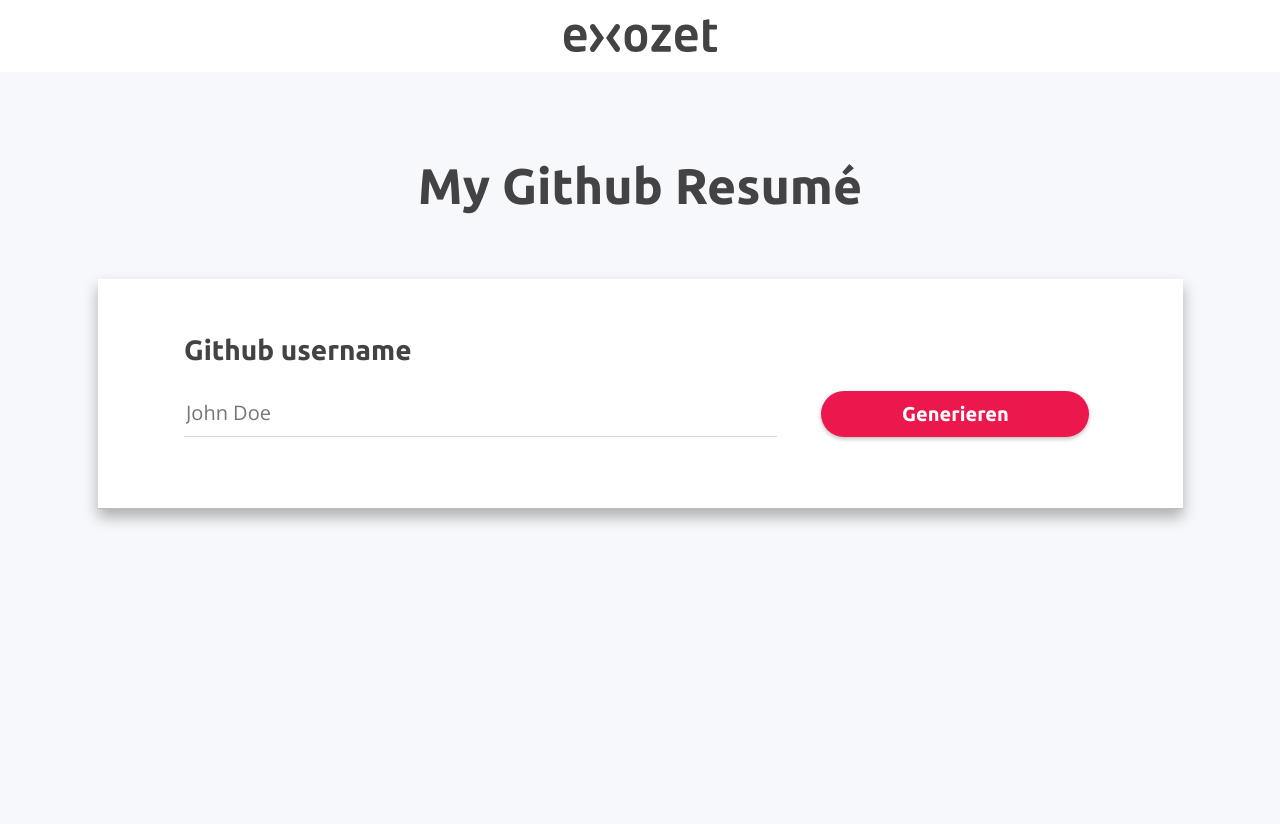
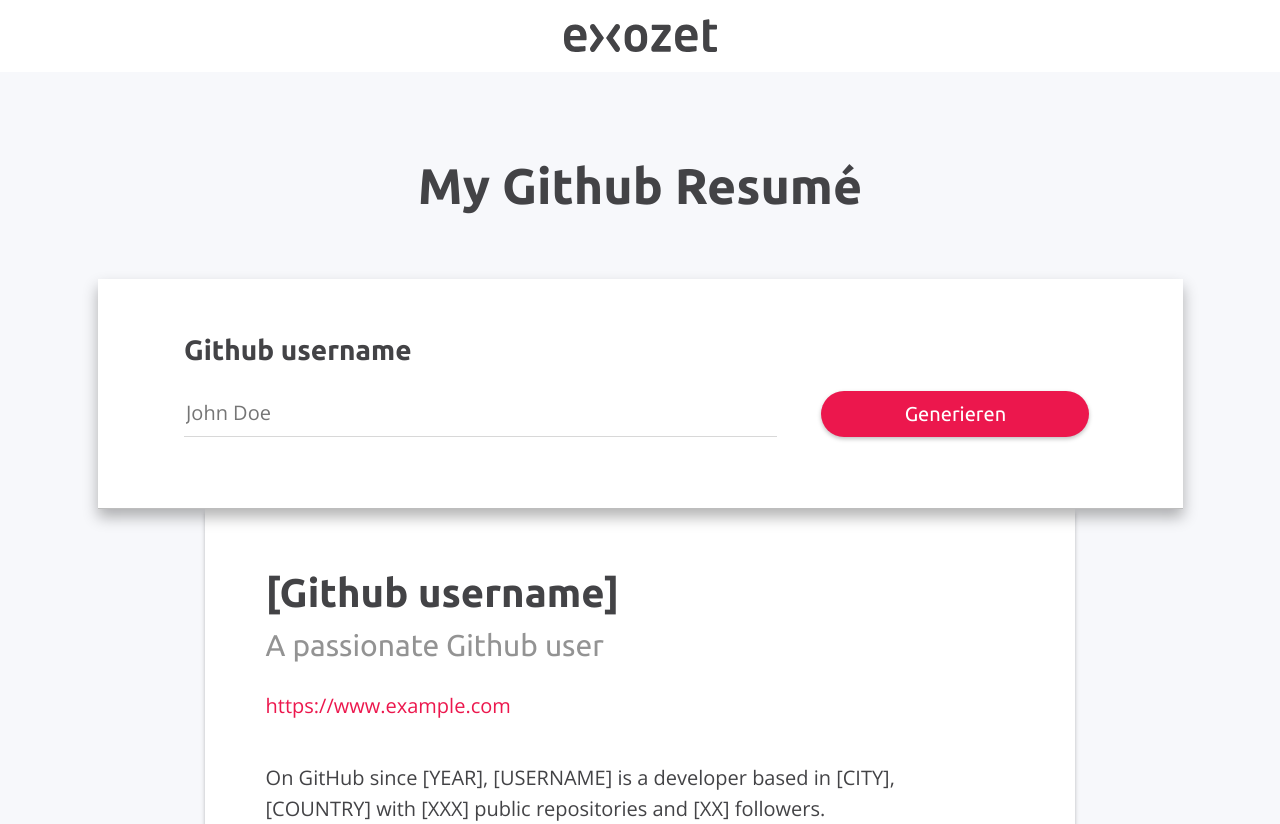
Before and after one commit to BadBonus/anotherResumeProject, a React (Create React App) app: page / in a window 1280 px wide. Before the commit the page ends 800 px from the top, so only its background shows below. Built offline with nearby package versions, Linux system fonts and the light colour scheme.

Commit message:
added and tested basick info_block

```diff
--- a/public/index.html
+++ b/public/index.html
@@ -8,7 +8,9 @@
       name="description"
       content="exozet-artur-yesipov react app"
     />
-    <link href="https://fonts.googleapis.com/css?family=Open+Sans|Ubuntu:700&display=swap&subset=cyrillic" rel="stylesheet">
+
+    <link href="https://fonts.googleapis.com/css?family=Open+Sans:300,400,700|Ubuntu:400,700&display=swap&subset=cyrillic-ext" rel="stylesheet">
+
     <!--
       Notice the use of %PUBLIC_URL% in the tags above.
       It will be replaced with the URL of the `public` folder during the build.
--- a/src/App.css
+++ b/src/App.css
@@ -261,6 +261,7 @@ body
   margin: 0;
   padding: 0;
   font-family: "ubuntu";
+  font-weight: bold;
   color: #434346;
 }
 
@@ -347,3 +348,53 @@ form
   top: 21px;
   color:#b3adad;
 }
+
+/* resume */
+.Resume {
+	background: #fff;
+	max-width: 809px;
+  width: 100%;
+  padding: 56px 0 0 4.7vw;
+  position: relative;
+  z-index: -1;
+  box-shadow: 0px 4px 4px rgba(0, 0, 0, 0.25);
+}
+
+.Resume .Resume-basickInfo
+{
+    display: flex;
+    justify-content: flex-start;
+    flex-direction: column;
+    align-items: start;
+}
+
+.Resume-userName
+{
+  font-size: 40px;
+  margin-bottom: 3px;
+}
+.Resume-whichUser
+{
+  font-weight: normal;
+  font-size: 30px;
+  color: #939393;
+}
+
+.Resume .Resume-basickInfo a
+{
+  font-size: 20px;
+  color:#EC174D;
+  font-family: "open sans";
+  font-weight: lighter;
+  margin-top: 26px;
+  text-decoration: none;
+}
+.Resume .Resume-addingInfo
+{
+  font-family: "open sans";
+  font-weight: lighter;
+  margin-top: 42px;
+  font-size: 20px;
+  max-width: 670px;
+  line-height: 31px;
+}
--- a/src/App.js
+++ b/src/App.js
@@ -2,6 +2,7 @@ import React from 'react';
 
 import Header from './components/Header'
 import Form from './components/Form'
+import Resume from './components/Resume'
 
 import './App.css';
 
@@ -14,6 +15,7 @@ function App() {
           My Github Resumé
         </h1>
         <Form />
+        <Resume />
       </main>
     </>
   );
--- /dev/null
+++ b/src/components/Resume/index.jsx
@@ -0,0 +1,24 @@
+import React from 'react';
+
+function Resume() {
+  return (
+    <div className="Resume">
+      <div className="Resume-basickInfo">
+          <span className="Resume-userName">
+            [Github username]
+          </span>
+          <span className="Resume-whichUser">
+            A passionate Github user
+          </span>
+          <a href="#">
+            https://www.example.com
+          </a>
+          <span className="Resume-addingInfo">
+          On GitHub since [YEAR], [USERNAME] is a developer based in [CITY], [COUNTRY] with [XXX] public repositories and [XX] followers.
+          </span>
+      </div>
+    </div>
+  );
+}
+
+export default Resume;
```
